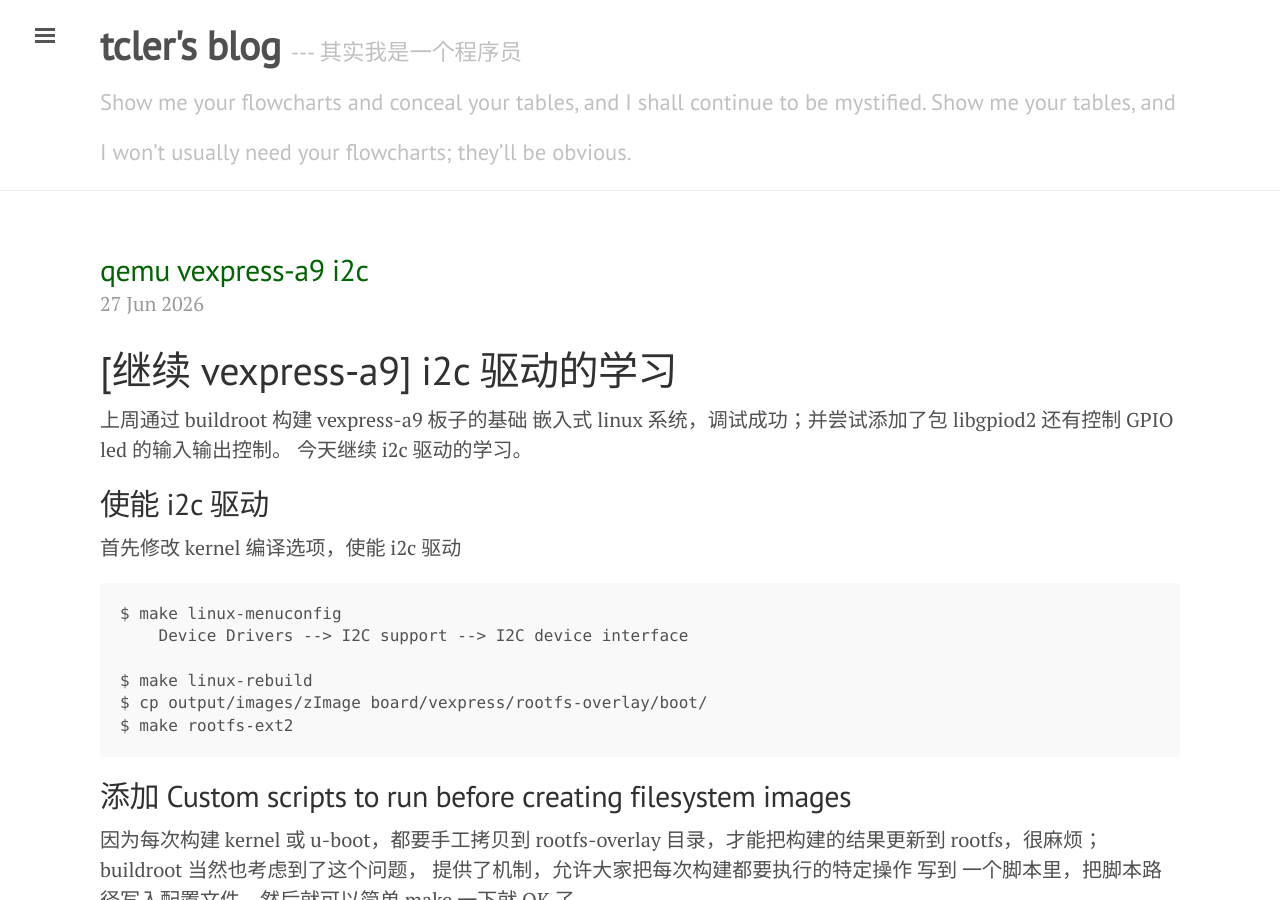
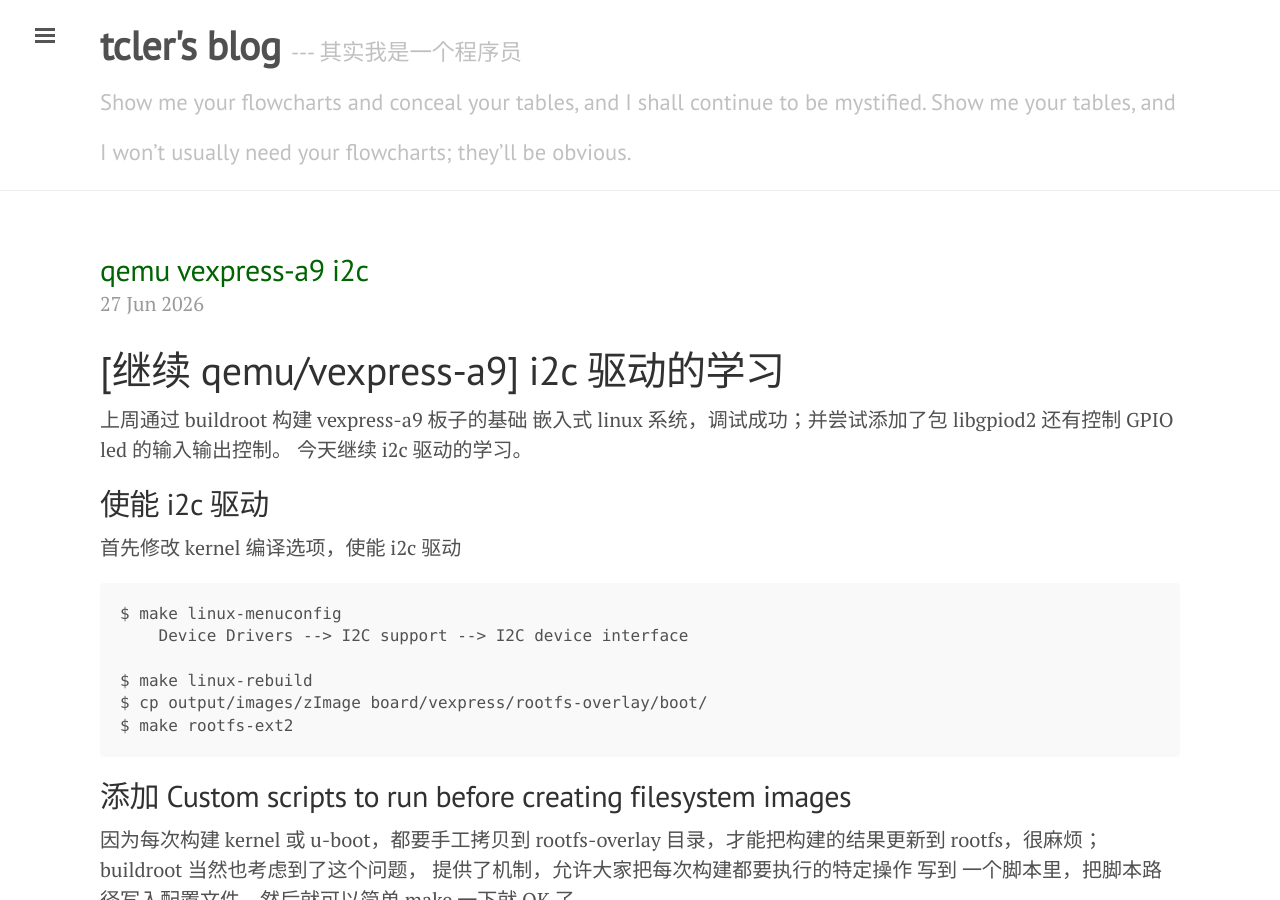
Before and after one commit to tcler/tcler.github.io, a Jekyll site: the page built from _posts/2026-06-27-vexpress-a9-in-qemu-i2c.md, in a window 1280 px wide and 900 px high. Built offline with Jekyll 4.4.1, drawn with Linux system fonts in a browser that asks for light colours.

Commit message:
Update 2026-06-27-vexpress-a9-in-qemu-i2c.md

```diff
--- a/_posts/2026-06-27-vexpress-a9-in-qemu-i2c.md
+++ b/_posts/2026-06-27-vexpress-a9-in-qemu-i2c.md
@@ -3,7 +3,7 @@ layout: post
 title: "qemu vexpress-a9 i2c"
 ---
 
-# [继续 vexpress-a9] i2c 驱动的学习
+# [继续 qemu/vexpress-a9] i2c 驱动的学习
 上周通过 buildroot 构建 vexpress-a9 板子的基础 嵌入式 linux 系统，调试成功；并尝试添加了包 libgpiod2 还有控制 GPIO led 的输入输出控制。
 今天继续 i2c 驱动的学习。
 
```
